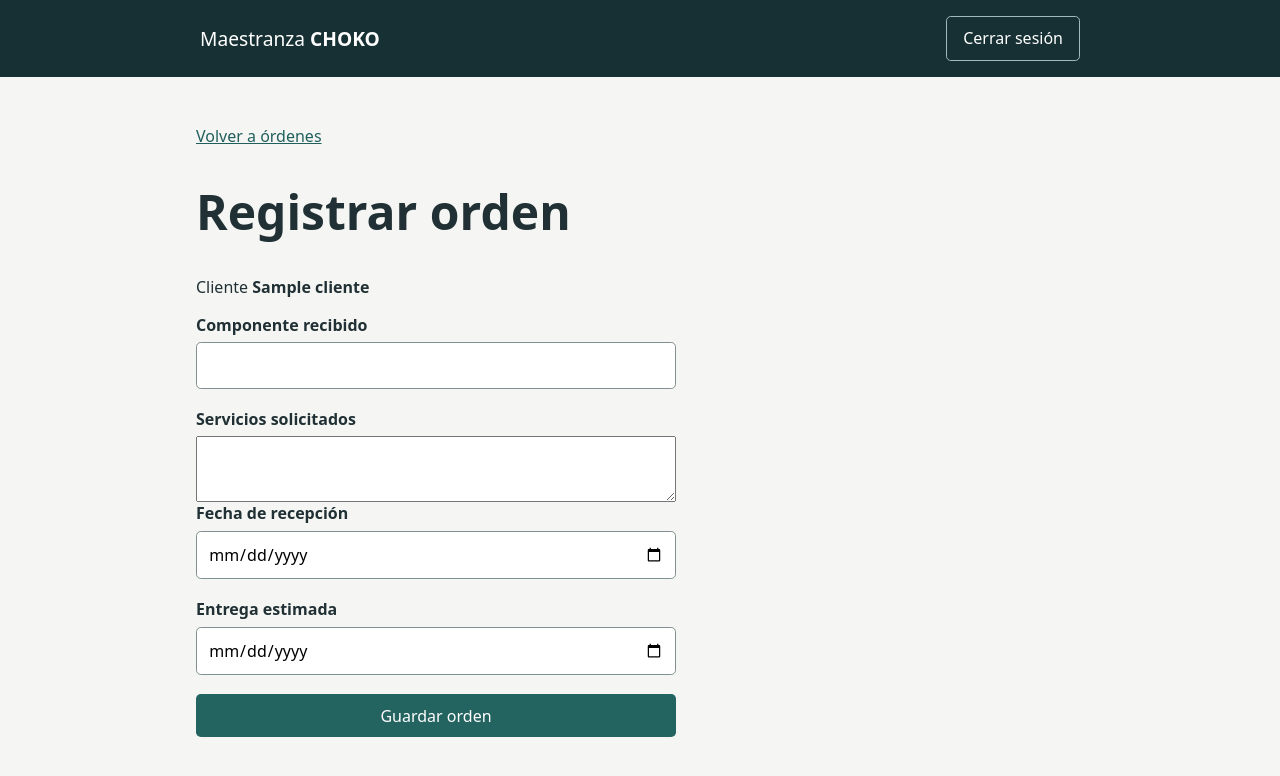
After one commit to richardgrim/Maestranza-CHOKO, a Spring Boot app: page /clientes/1/ordenes/nueva in a window 1280 px wide. The commit adds this page. Shown: the top 776 px of the page. Run offline with Spring Boot 4, Linux system fonts and the light colour scheme; tables that the repository leaves empty hold one stand-in row (values such as "Sample post"); some of the project's set-up classes (security, data sources, template engines, error pages and the like) are left out, and stand-ins take their place.

Commit message:
Registrar y consultar órdenes por cliente con autorización de operador

```diff
--- /dev/null
+++ b/src/main/java/bo/choko/ordenes/OrdenController.java
@@ -0,0 +1,54 @@
+package bo.choko.ordenes;
+
+import java.time.LocalDate;
+import org.springframework.security.access.prepost.PreAuthorize;
+import org.springframework.stereotype.Controller;
+import org.springframework.ui.Model;
+import org.springframework.web.bind.annotation.*;
+import org.springframework.web.servlet.mvc.support.RedirectAttributes;
+
+@Controller
+@RequestMapping("/clientes/{id}/ordenes")
+public class OrdenController {
+    private final OrdenService ordenes;
+
+    public OrdenController(OrdenService ordenes) {
+        this.ordenes = ordenes;
+    }
+
+    @GetMapping
+    public String lista(@PathVariable long id, jakarta.servlet.http.HttpServletRequest solicitud, Model model) {
+        model.addAttribute("cliente", ordenes.cliente(id));
+        model.addAttribute("puedeRegistrar", solicitud.isUserInRole("OPERADOR"));
+        model.addAttribute("ordenes", ordenes.listar(id));
+        return "ordenes";
+    }
+
+    @GetMapping("/nueva")
+    @PreAuthorize("hasRole('OPERADOR')")
+    public String nueva(@PathVariable long id, Model model) {
+        model.addAttribute("cliente", ordenes.cliente(id));
+        return "nueva-orden";
+    }
+
+    @PostMapping
+    @PreAuthorize("hasRole('OPERADOR')")
+    public String guardar(@PathVariable long id, @RequestParam(defaultValue = "") String componente,
+                          @RequestParam(defaultValue = "") String servicios,
+                          @RequestParam(required = false) LocalDate recepcion,
+                          @RequestParam(required = false) LocalDate entrega, Model model, RedirectAttributes flash) {
+        try {
+            ordenes.registrar(id, componente, servicios, recepcion, entrega);
+        } catch (IllegalArgumentException error) {
+            model.addAttribute("cliente", ordenes.cliente(id));
+            model.addAttribute("componente", componente);
+            model.addAttribute("servicios", servicios);
+            model.addAttribute("recepcion", recepcion);
+            model.addAttribute("entrega", entrega);
+            model.addAttribute("error", error.getMessage());
+            return "nueva-orden";
+        }
+        flash.addFlashAttribute("aviso", "Orden registrada.");
+        return "redirect:/clientes/" + id + "/ordenes";
+    }
+}
--- a/src/main/resources/application.properties
+++ b/src/main/resources/application.properties
@@ -6,3 +6,4 @@ spring.jpa.open-in-view=false
 
 spring.security.user.name=${CHOKO_WEB_USER}
 spring.security.user.password=${CHOKO_WEB_PASSWORD}
+spring.security.user.roles=OPERADOR
--- a/src/main/resources/templates/clientes.html
+++ b/src/main/resources/templates/clientes.html
@@ -16,8 +16,8 @@
     </form>
     <p th:if="${clientes.empty}">No se encontraron clientes.</p>
     <table th:unless="${clientes.empty}">
-      <thead><tr><th>Nombre</th><th>Teléfono</th></tr></thead>
-      <tbody><tr th:each="cliente : ${clientes}"><td th:text="${cliente.nombre}"></td><td th:text="${cliente.telefono ?: '—'}"></td></tr></tbody>
+      <thead><tr><th>Nombre</th><th>Teléfono</th><th>Órdenes de trabajo</th></tr></thead>
+      <tbody><tr th:each="cliente : ${clientes}"><td th:text="${cliente.nombre}"></td><td th:text="${cliente.telefono ?: '—'}"></td><td><a th:href="@{/clientes/{id}/ordenes(id=${cliente.id})}">Ver órdenes</a></td></tr></tbody>
     </table>
     <nav aria-label="Paginación">
       <a th:if="${clientes.hasPrevious()}" th:href="@{/clientes(q=${q},pagina=${clientes.number - 1})}">Anterior</a>
--- /dev/null
+++ b/src/main/resources/templates/nueva-orden.html
@@ -0,0 +1,28 @@
+<!doctype html>
+<html lang="es" xmlns:th="http://www.thymeleaf.org">
+<head>
+  <meta charset="utf-8"><meta name="viewport" content="width=device-width, initial-scale=1">
+  <title>Registrar orden · Maestranza CHOKO</title>
+  <link rel="stylesheet" th:href="@{/choko.css}">
+</head>
+<body>
+  <header><span>Maestranza <strong>CHOKO</strong></span><form method="post" th:action="@{/logout}"><button class="secundario">Cerrar sesión</button></form></header>
+  <main>
+    <a th:href="@{/clientes/{id}/ordenes(id=${cliente.id})}">Volver a órdenes</a>
+    <h1>Registrar orden</h1>
+    <p>Cliente <strong th:text="${cliente.nombre}"></strong></p>
+    <form class="registro" method="post" th:action="@{/clientes/{id}/ordenes(id=${cliente.id})}">
+      <p role="alert" th:if="${error}" th:text="${error}"></p>
+      <label for="componente">Componente recibido</label>
+      <input id="componente" name="componente" maxlength="150" required th:value="${componente}">
+      <label for="servicios">Servicios solicitados</label>
+      <textarea id="servicios" name="servicios" rows="4" maxlength="1500" required th:text="${servicios}"></textarea>
+      <label for="recepcion">Fecha de recepción</label>
+      <input type="date" id="recepcion" name="recepcion" required th:value="${recepcion}">
+      <label for="entrega">Entrega estimada</label>
+      <input type="date" id="entrega" name="entrega" required th:value="${entrega}">
+      <button>Guardar orden</button>
+    </form>
+  </main>
+</body>
+</html>
```
Also changed, not shown: db/002_ordenes.sql (added, +10 -0 lines), src/main/java/bo/choko/SeguridadMetodos.java (added, +8 -0 lines), src/main/java/bo/choko/ordenes/OrdenService.java (added, +54 -0 lines), src/main/resources/templates/ordenes.html (added, +24 -0 lines), .github/workflows/ci.yml, .github/workflows/demo-clientes.yml, README.md, 1 other file.
